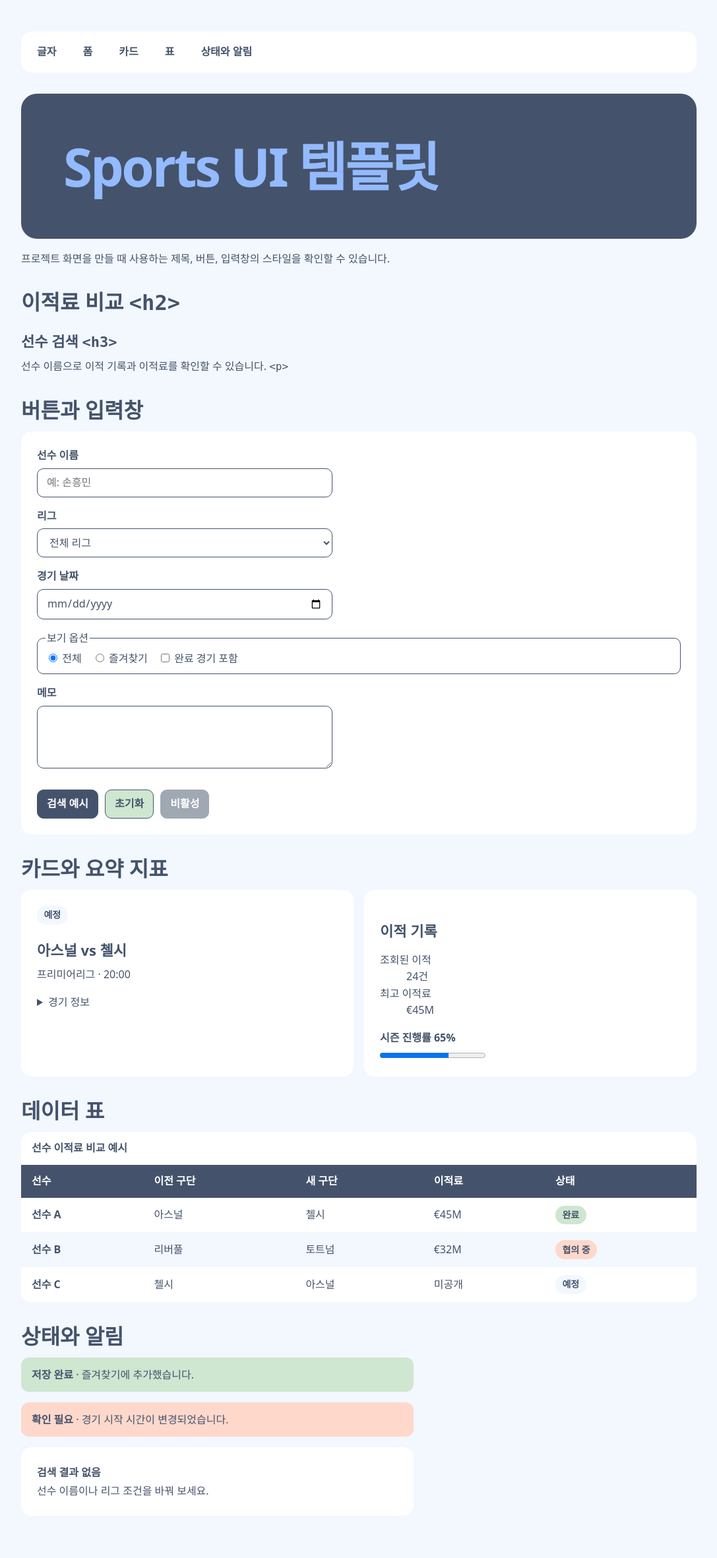
After one commit to moyai1233/sports, a PHP site: page /design-template.html in a window 1280 px wide. The commit adds this page. Shown: the whole page at 66% size, without its empty margins (96-1183 px from the left). Run offline with PHP 8.4, Linux system fonts and the light colour scheme.

Commit message:
Add sports UI design reference

```diff
--- /dev/null
+++ b/design-template.html
@@ -0,0 +1,98 @@
+<!doctype html>
+<html lang="ko">
+
+<head>
+    <meta charset="utf-8">
+    <meta name="viewport" content="width=device-width, initial-scale=1">
+    <title>Sports UI 디자인 템플릿</title>
+    <link rel="stylesheet" href="./sports.css">
+</head>
+
+<body>
+    <nav class="site-nav" aria-label="템플릿 목차">
+        <a href="#typography">글자</a>
+        <a href="#controls">폼</a>
+        <a href="#cards">카드</a>
+        <a href="#tables">표</a>
+        <a href="#feedback">상태와 알림</a>
+    </nav>
+    <main class="page">
+        <h1>Sports UI 템플릿</h1>
+        <p>프로젝트 화면을 만들 때 사용하는 제목, 버튼, 입력창의 스타일을 확인할 수 있습니다.</p>
+
+        <section aria-labelledby="typography">
+            <h2 id="typography">이적료 비교 <code>&lt;h2&gt;</code></h2>
+            <h3>선수 검색 <code>&lt;h3&gt;</code></h3>
+            <p>선수 이름으로 이적 기록과 이적료를 확인할 수 있습니다. <code>&lt;p&gt;</code></p>
+        </section>
+
+        <section aria-labelledby="controls">
+            <h2 id="controls">버튼과 입력창</h2>
+            <form class="ui-card ui-stack" action="./design-template.html#controls" method="get">
+                <label class="ui-field">
+                    선수 이름
+                    <input class="ui-input" type="search" placeholder="예: 손흥민">
+                </label>
+                <label class="ui-field">리그
+                    <select class="ui-input"><option>전체 리그</option><option>프리미어리그</option></select>
+                </label>
+                <label class="ui-field">경기 날짜 <input class="ui-input" type="date"></label>
+                <fieldset>
+                    <legend>보기 옵션</legend>
+                    <label><input type="radio" name="view" value="all" checked> 전체</label>
+                    <label><input type="radio" name="view" value="favorites"> 즐겨찾기</label>
+                    <label><input type="checkbox"> 완료 경기 포함</label>
+                </fieldset>
+                <label class="ui-field">메모 <textarea class="ui-input" rows="3"></textarea></label>
+                <div class="ui-actions">
+                    <button class="ui-button" type="submit">검색 예시</button>
+                    <button class="ui-button ui-button--secondary" type="reset">초기화</button>
+                    <button class="ui-button" type="button" disabled>비활성</button>
+                </div>
+            </form>
+        </section>
+        <section aria-labelledby="cards">
+            <h2 id="cards">카드와 요약 지표</h2>
+            <div class="ui-grid">
+                <article class="ui-card">
+                    <span class="ui-badge">예정</span>
+                    <h3>아스널 vs 첼시</h3>
+                    <p>프리미어리그 · 20:00</p>
+                    <details>
+                        <summary>경기 정보</summary>
+                        <ul><li>에미레이츠 스타디움</li><li>한국 시간 기준</li></ul>
+                    </details>
+                </article>
+                <article class="ui-card">
+                    <h3>이적 기록</h3>
+                    <dl><dt>조회된 이적</dt><dd>24건</dd><dt>최고 이적료</dt><dd>€45M</dd></dl>
+                    <label class="ui-field">시즌 진행률 65% <progress value="65" max="100">65%</progress></label>
+                </article>
+            </div>
+        </section>
+        <section aria-labelledby="tables">
+            <h2 id="tables">데이터 표</h2>
+            <div class="ui-table-scroll" role="region" aria-label="선수 이적료 비교" tabindex="0">
+                <table class="ui-table">
+                    <caption>선수 이적료 비교 예시</caption>
+                    <thead>
+                        <tr><th scope="col">선수</th><th scope="col">이전 구단</th><th scope="col">새 구단</th><th scope="col">이적료</th><th scope="col">상태</th></tr>
+                    </thead>
+                    <tbody>
+                        <tr><th scope="row">선수 A</th><td>아스널</td><td>첼시</td><td>€45M</td><td><span class="ui-badge ui-badge--success">완료</span></td></tr>
+                        <tr><th scope="row">선수 B</th><td>리버풀</td><td>토트넘</td><td>€32M</td><td><span class="ui-badge ui-badge--notice">협의 중</span></td></tr>
+                        <tr><th scope="row">선수 C</th><td>첼시</td><td>아스널</td><td>미공개</td><td><span class="ui-badge">예정</span></td></tr>
+                    </tbody>
+                </table>
+            </div>
+        </section>
+        <section aria-labelledby="feedback">
+            <h2 id="feedback">상태와 알림</h2>
+            <p class="ui-notice ui-badge--success"><strong>저장 완료</strong> · 즐겨찾기에 추가했습니다.</p>
+            <p class="ui-notice ui-badge--notice"><strong>확인 필요</strong> · 경기 시작 시간이 변경되었습니다.</p>
+            <p class="ui-card"><strong>검색 결과 없음</strong><br>선수 이름이나 리그 조건을 바꿔 보세요.</p>
+        </section>
+    </main>
+</body>
+
+</html>
--- a/sports.css
+++ b/sports.css
@@ -83,3 +83,144 @@ body {
 .page h1 + p {
     margin-top: 1rem;
 }
+
+.ui-card {
+    padding: clamp(1rem, 3vw, 1.5rem);
+    background: white;
+    border-radius: 1rem;
+}
+
+.ui-field {
+    display: grid;
+    gap: 0.375rem;
+    max-width: 28rem;
+    font-weight: 650;
+}
+
+.ui-input,
+.ui-button {
+    min-height: 2.75rem;
+    padding: 0.5rem 0.875rem;
+    border: 1px solid var(--text);
+    border-radius: 0.625rem;
+    color: inherit;
+    font: inherit;
+}
+
+.ui-input {
+    width: 100%;
+    background: white;
+    font-weight: 400;
+}
+
+.ui-actions {
+    display: flex;
+    flex-wrap: wrap;
+    gap: 0.625rem;
+    margin-top: 1rem;
+}
+
+.ui-button {
+    background: var(--text);
+    color: white;
+    font-weight: 650;
+    cursor: pointer;
+}
+
+.ui-button--secondary {
+    background: var(--selected);
+    color: var(--text);
+}
+
+.ui-button:hover:not(:disabled) {
+    background: var(--hover);
+    color: var(--text);
+}
+
+.ui-button:disabled {
+    opacity: 0.5;
+    cursor: default;
+}
+
+.ui-button:focus-visible,
+.ui-input:focus-visible {
+    outline: 2px solid var(--text);
+    outline-offset: 2px;
+}
+
+.ui-stack,
+.ui-grid {
+    display: grid;
+    gap: 1rem;
+}
+
+.ui-grid {
+    grid-template-columns: repeat(auto-fit, minmax(min(100%, 16rem), 1fr));
+}
+
+.ui-stack fieldset {
+    margin: 0;
+    border: 1px solid var(--text);
+    border-radius: 0.625rem;
+}
+
+.ui-stack fieldset label {
+    display: inline-block;
+    margin-right: 0.75rem;
+}
+
+.ui-badge {
+    display: inline-block;
+    padding: 0.2rem 0.65rem;
+    background: var(--background);
+    border-radius: 999px;
+    font-size: 0.875rem;
+    font-weight: 650;
+    white-space: nowrap;
+}
+
+.ui-notice {
+    padding: 0.75rem 1rem;
+    border-radius: 0.75rem;
+}
+
+.ui-badge--success {
+    background: var(--selected);
+}
+
+.ui-badge--notice {
+    background: var(--hover);
+}
+
+.ui-table-scroll {
+    overflow-x: auto;
+    border-radius: 1rem;
+    background: white;
+}
+
+.ui-table {
+    width: 100%;
+    min-width: 32rem;
+    border-collapse: collapse;
+    text-align: left;
+}
+
+.ui-table caption,
+.ui-table th,
+.ui-table td {
+    padding: 0.75rem 1rem;
+}
+
+.ui-table caption {
+    font-weight: 650;
+    text-align: left;
+}
+
+.ui-table thead {
+    background: var(--text);
+    color: white;
+}
+
+.ui-table tbody tr:nth-child(even) {
+    background: var(--background);
+}
```
Also changed, not shown: README.md.
